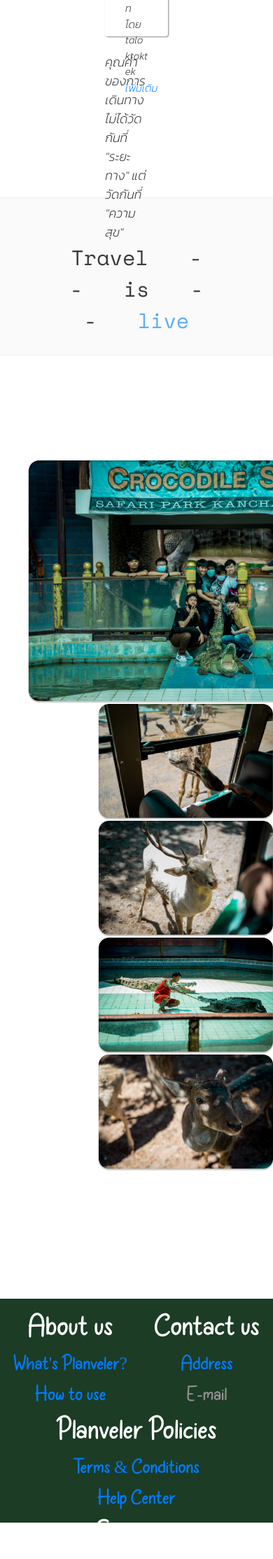
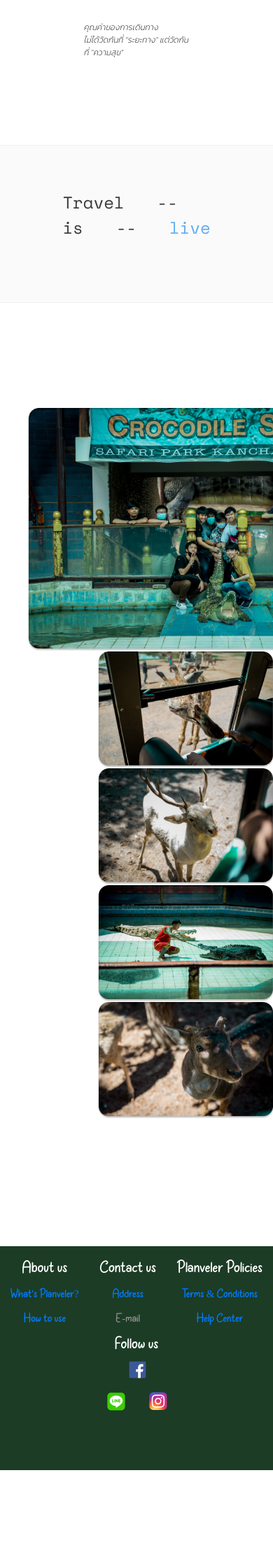
Before and after one commit to Chotiwitorratai/newplanveler, a PHP site: page /mainpage.html in a window 390 px wide; the page is wider, and only the part inside the window is pictured. Shown: the part 1515-3743 px from the top of that part at 70% size. After the commit the page ends 3616 px from the top of that part, so only its background shows below. Run offline with PHP 8.4, Linux system fonts and the light colour scheme; some libraries are stand-ins or nearby versions; some web fonts are replaced.

Commit message:
2ndcommit

```diff
--- a/extentions/css/planveler.css
+++ b/extentions/css/planveler.css
@@ -64,6 +64,7 @@ position: relative;
 bottom: -182px;
 width: 100%;
 height: 182px;
+margin-left: ;
 background: #1C3C25;
 font-family: my_kids_handwrittenregular;
 font-style: normal;
@@ -447,3 +448,38 @@ font-weight: normal;
     top: 0px;
   }
 }
+
+@media screen and (max-width: 450px){
+  .card-text {
+    font-size: 12px;
+  }
+  .card-title {
+    font-size: 12px;
+  }
+  .quote {
+    font-size: 12px;
+    margin: -30px;
+    margin-top: 30px;
+  }
+  .bigquote{
+    font-size: 24px;
+  }
+  .bot-bar {
+    font-size: 15px;
+    line-height: 20px;
+  }
+  .bot-bar h1 {
+    font-size: 20px;
+  }
+  .card {
+    width: 300px;
+    margin-left: -90px;
+  }
+  .imgshow {
+    width: 300px;
+  }
+}
+
+@media screen and (max-width: 375px){
+
+}
--- a/mainpage.html
+++ b/mainpage.html
@@ -46,7 +46,7 @@
  <div class="col-lg-2 col-md-2 col-lg-2 offset-lg-6 offset-9" style="padding-right:20px;">
   <div class="row" style="float: right;">
    <div class="loginbar">
-    <a href="#changlanguage"><img src="/pic/Group 3.png" width="90" height="25"alt="th/eng"></a>
+
  </div>
 </div>
 
@@ -83,7 +83,7 @@ padding: 10px;
 box-shadow: 1px 1px 2px #888888;
 ">
   <div class="row no-gutters">
-    <div class="col-md-7"style="padding:20px;">
+    <div class="col-md-7"style="padding:auto;">
       <img src="/pic/reviwe1.png" class="card-img" alt="review">
     </div>
     <div class="col-md-5">
@@ -117,12 +117,12 @@ Travel&emsp;&emsp;--&emsp;&emsp;is&emsp;&emsp;--&emsp;&emsp;<font style="color:
       <img width="253px" height="167px"src="/pic/show4.png" alt="show2">
       <img width="253px" height="167px"src="/pic/show5.png" alt="show2">
   </div>
-  </div>
+  </span>
 </div>
 </div>
-
+</div>
 <div class="bot-bar"style="z-index:1;">
-  <div class="container">
+  <div class="container-fluid">
     <div class="row justify-content-center" style="margin-top:20px;">
       <div class="col-auto"style="font-family: 'MykidsHandwrittenRegular;'
       !improtant;">
```
